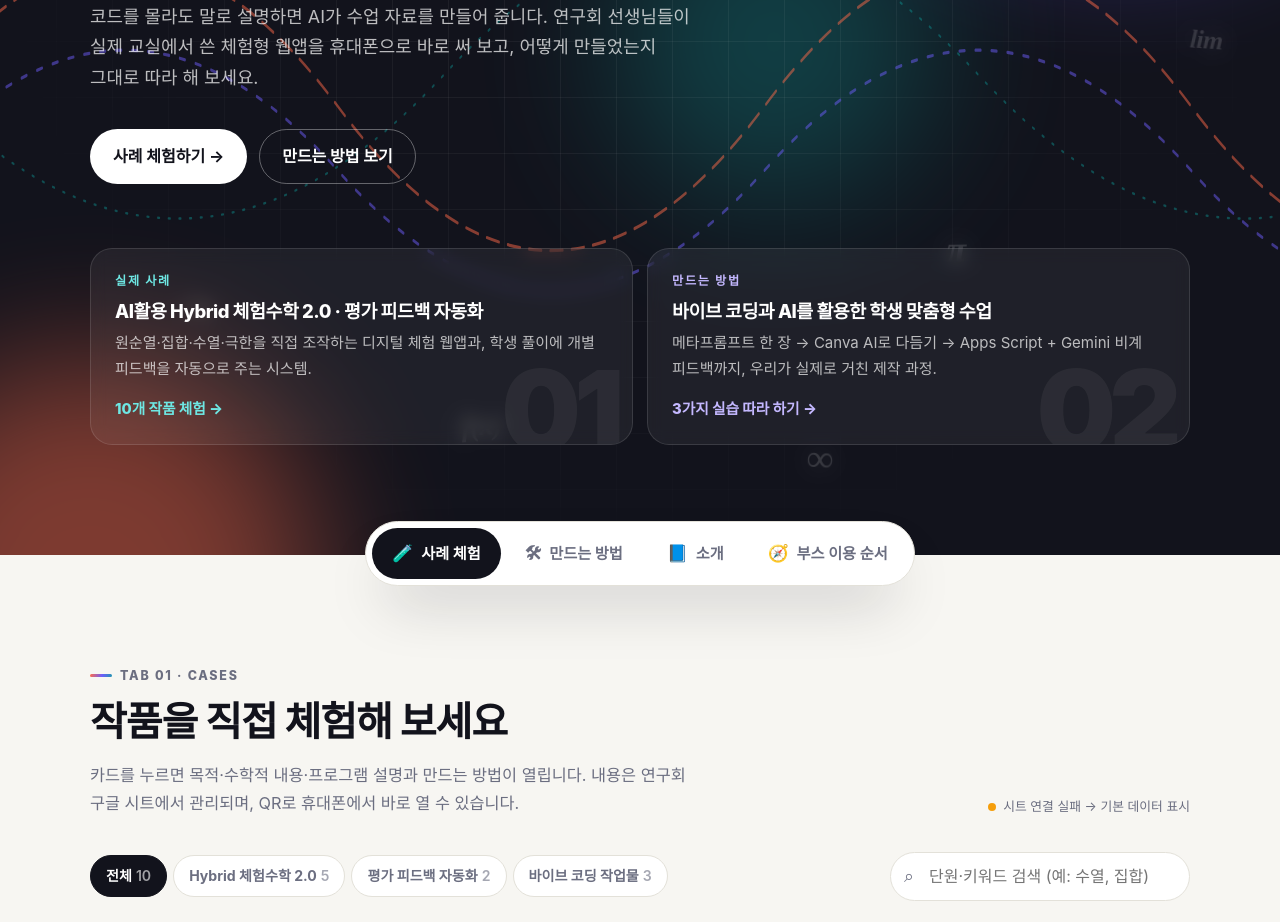
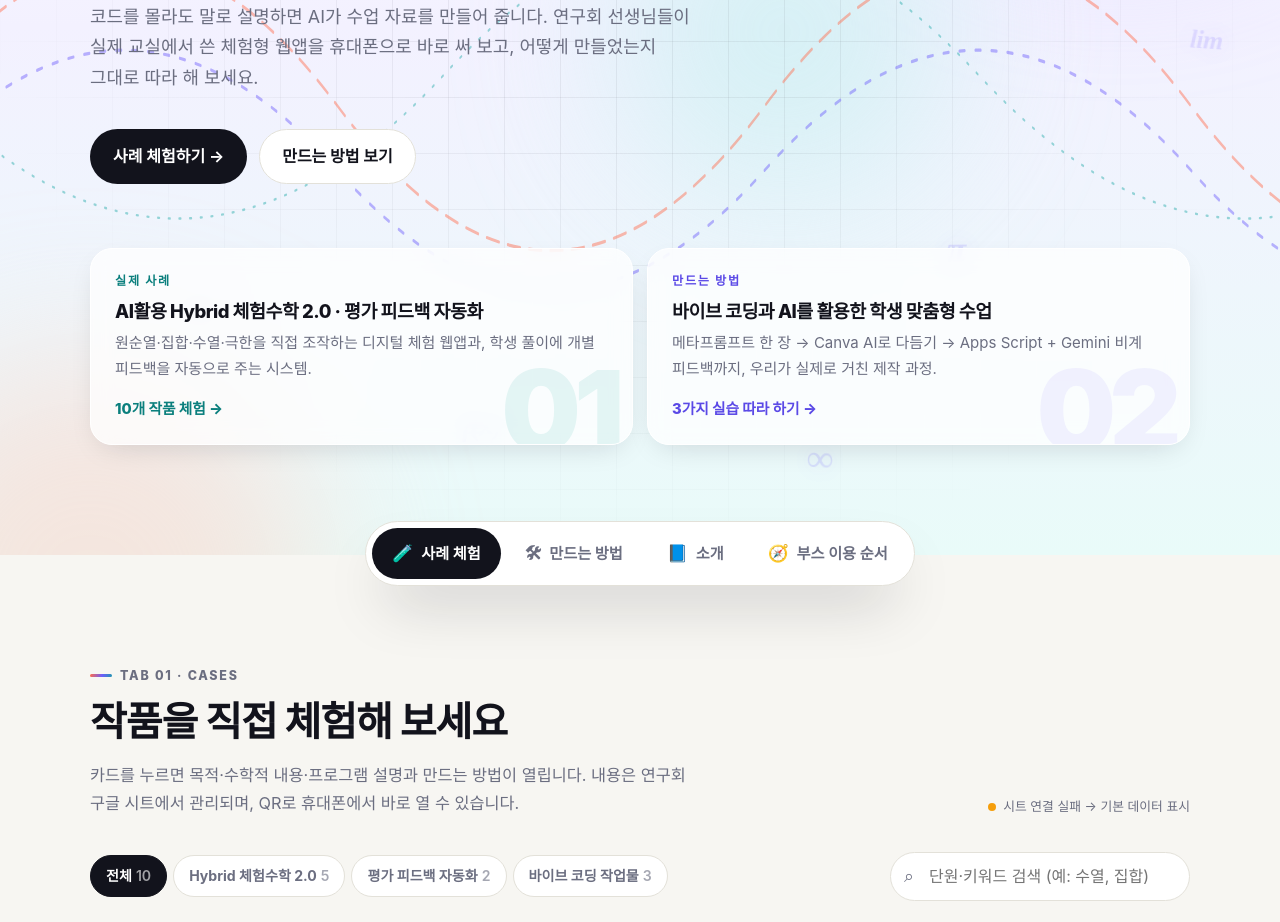
Before and after one commit to SewoongYun/gyeonggi-math-festa, a plain HTML site: page index.html in a window 1280 px wide. Shown: the part 472-1394 px from the top of the page. Drawn offline with Linux system fonts and the light colour scheme; no server answers; a web font is replaced by a local one.

Commit message:
첫 화면·푸터·인용 상자를 밝은 파스텔 톤으로 변경
Co-Authored-By: Claude Fable 5.1 <noreply@anthropic.com>

```diff
--- a/assets/style.css
+++ b/assets/style.css
@@ -80,45 +80,49 @@ p { margin: 0 0 1em; }
 .chip.plain::before { display: none; }
 
 /* ─── 히어로 ─── */
-.hero { position: relative; overflow: hidden; background: var(--ink); color: #fff; padding: 84px 0 110px; }
-.hero .orb { position: absolute; border-radius: 50%; filter: blur(70px); opacity: .55; pointer-events: none; }
-.hero .orb.a { width: 560px; height: 560px; background: var(--violet); top: -220px; right: -120px; }
-.hero .orb.b { width: 460px; height: 460px; background: var(--coral); bottom: -260px; left: -140px; opacity: .45; }
-.hero .orb.c { width: 320px; height: 320px; background: var(--teal); top: 30%; left: 48%; opacity: .3; }
-.hero .grid-bg { position: absolute; inset: 0; background-image: linear-gradient(rgba(255,255,255,.05) 1px, transparent 1px), linear-gradient(90deg, rgba(255,255,255,.05) 1px, transparent 1px); background-size: 56px 56px; mask-image: radial-gradient(ellipse at 50% 30%, #000 30%, transparent 75%); pointer-events: none; }
+.hero { position: relative; overflow: hidden; color: var(--ink); padding: 84px 0 110px;
+  background: linear-gradient(180deg, #ffffff 0%, #f3f1ff 45%, #e9fbf9 100%); }
+.hero .orb { position: absolute; border-radius: 50%; filter: blur(80px); opacity: .5; pointer-events: none; }
+.hero .orb.a { width: 560px; height: 560px; background: #c7bfff; top: -220px; right: -120px; }
+.hero .orb.b { width: 460px; height: 460px; background: #ffd1c4; bottom: -260px; left: -140px; }
+.hero .orb.c { width: 340px; height: 340px; background: #bff0ed; top: 28%; left: 48%; opacity: .55; }
+.hero .grid-bg { position: absolute; inset: 0; background-image: linear-gradient(rgba(18,19,28,.06) 1px, transparent 1px), linear-gradient(90deg, rgba(18,19,28,.06) 1px, transparent 1px); background-size: 56px 56px; mask-image: radial-gradient(ellipse at 50% 30%, #000 30%, transparent 75%); pointer-events: none; }
 /* 수학 배경 장식 */
 .math-waves { position: absolute; inset: 0; width: 100%; height: 100%; pointer-events: none; opacity: .9; }
 .math-waves path { fill: none; stroke-width: 2; stroke-linecap: round; stroke-dasharray: 14 10; animation: wave-flow 14s linear infinite; }
-.math-waves .w1 { stroke: rgba(255,107,74,.55); }
-.math-waves .w2 { stroke: rgba(109,93,252,.55); animation-duration: 18s; animation-direction: reverse; stroke-dasharray: 6 12; }
+.math-waves .w1 { stroke: rgba(255,107,74,.5); }
+.math-waves .w2 { stroke: rgba(109,93,252,.5); animation-duration: 18s; animation-direction: reverse; stroke-dasharray: 6 12; }
 .math-waves .w3 { stroke: rgba(15,163,160,.45); animation-duration: 22s; stroke-width: 1.5; stroke-dasharray: 2 10; }
 @keyframes wave-flow { to { stroke-dashoffset: -240; } }
 .math-symbols { position: absolute; inset: 0; pointer-events: none; overflow: hidden; }
 .math-symbols span {
   position: absolute; font-size: var(--s, 2rem); font-weight: 700; letter-spacing: -0.02em;
   font-family: "Times New Roman", Georgia, serif; font-style: italic;
-  color: rgba(255,255,255,.14); text-shadow: 0 0 24px rgba(255,255,255,.15);
+  color: rgba(109,93,252,.16); text-shadow: 0 0 24px rgba(109,93,252,.12);
   animation: sym-float 9s ease-in-out infinite; animation-delay: var(--d, 0s);
 }
 @keyframes sym-float { 0%, 100% { transform: translateY(0) rotate(-4deg); } 50% { transform: translateY(-18px) rotate(4deg); } }
 @media (max-width: 720px) { .math-symbols span { font-size: calc(var(--s, 2rem) * .7); } }
 @media (prefers-reduced-motion: reduce) { .math-waves path, .math-symbols span { animation: none; } }
 .hero .wrap { position: relative; z-index: 1; }
-.hero .eyebrow { display: inline-flex; align-items: center; gap: 10px; padding: 6px 14px 6px 8px; border-radius: 999px; background: rgba(255,255,255,.08); border: 1px solid rgba(255,255,255,.14); font-size: .85rem; font-weight: 600; margin-bottom: 26px; }
+.hero .eyebrow { display: inline-flex; align-items: center; gap: 10px; padding: 6px 14px 6px 8px; border-radius: 999px; background: #fff; border: 1px solid var(--line); box-shadow: var(--shadow); font-size: .85rem; font-weight: 600; margin-bottom: 26px; }
 .hero .eyebrow i { font-style: normal; background: var(--lemon); color: var(--ink); border-radius: 999px; padding: 2px 9px; font-size: .75rem; font-weight: 800; }
 .hero h1 { font-size: clamp(2.3rem, 6vw, 4.6rem); font-weight: 900; line-height: 1.08; letter-spacing: -0.04em; margin-bottom: 22px; max-width: 14ch; }
-.hero .lead { font-size: 1.12rem; color: rgba(255,255,255,.72); max-width: 54ch; margin-bottom: 36px; }
+.hero .lead { font-size: 1.12rem; color: var(--muted); max-width: 54ch; margin-bottom: 36px; }
 .hero .cta { display: flex; gap: 12px; flex-wrap: wrap; margin-bottom: 64px; }
+.hero .cta .btn.light { background: var(--ink); color: #fff; }
+.hero .cta .btn.ghost { background: #fff; border-color: var(--line); color: var(--ink); }
 .hero .pillars { display: grid; gap: 14px; grid-template-columns: 1fr 1fr; }
-.pillar { position: relative; padding: 22px 24px; border-radius: var(--r); background: rgba(255,255,255,.06); border: 1px solid rgba(255,255,255,.12); backdrop-filter: blur(8px); transition: transform .2s, background .2s; overflow: hidden; }
-.pillar:hover { transform: translateY(-3px); background: rgba(255,255,255,.1); }
-.pillar .k { font-size: .76rem; font-weight: 800; letter-spacing: .14em; text-transform: uppercase; color: rgba(255,255,255,.6); margin-bottom: 8px; }
-.pillar h2 { font-size: 1.15rem; margin-bottom: 8px; color: #fff; }
-.pillar p { color: rgba(255,255,255,.7); font-size: .94rem; margin: 0 0 14px; }
+.pillar { position: relative; padding: 22px 24px; border-radius: var(--r); background: rgba(255,255,255,.75); border: 1px solid #fff; box-shadow: var(--shadow); backdrop-filter: blur(10px); transition: transform .2s, box-shadow .2s; overflow: hidden; }
+.pillar:hover { transform: translateY(-3px); box-shadow: var(--shadow-lg); }
+.pillar .k { font-size: .76rem; font-weight: 800; letter-spacing: .14em; text-transform: uppercase; margin-bottom: 8px; }
+.pillar h2 { font-size: 1.15rem; margin-bottom: 8px; color: var(--ink); }
+.pillar p { color: var(--muted); font-size: .94rem; margin: 0 0 14px; }
 .pillar .arrow { font-weight: 800; font-size: .92rem; }
-.pillar.one .k, .pillar.one .arrow { color: #6ee7e3; }
-.pillar.two .k, .pillar.two .arrow { color: #c4b8ff; }
-.pillar .big { position: absolute; right: 14px; bottom: -22px; font-size: 7rem; font-weight: 900; letter-spacing: -0.06em; color: rgba(255,255,255,.05); line-height: 1; }
+.pillar.one .k, .pillar.one .arrow { color: #0b7f7d; }
+.pillar.two .k, .pillar.two .arrow { color: #5a49e6; }
+.pillar .big { position: absolute; right: 14px; bottom: -22px; font-size: 7rem; font-weight: 900; letter-spacing: -0.06em; color: rgba(109,93,252,.08); line-height: 1; }
+.pillar.one .big { color: rgba(15,163,160,.1); }
 @media (max-width: 720px) { .hero { padding: 56px 0 80px; } .hero .pillars { grid-template-columns: 1fr; } }
 
 /* ─── 메인 탭 바 ─── */
@@ -254,8 +258,8 @@ code { background: var(--paper-2); padding: 1px 7px; border-radius: 6px; font-si
 .mission { display: grid; gap: 10px; grid-template-columns: 1fr 1fr; margin-top: 16px; }
 .mission div { background: var(--paper); border-radius: 14px; padding: 14px; font-size: .9rem; }
 .mission div b { display: block; margin-bottom: 4px; }
-.quote { margin: 44px 0 0; padding: 32px 36px; border-radius: var(--r); background: var(--ink); color: #fff; position: relative; overflow: hidden; }
-.quote::before { content: "“"; position: absolute; left: 22px; top: -14px; font-size: 7rem; font-weight: 900; color: rgba(255,255,255,.08); line-height: 1; }
+.quote { margin: 44px 0 0; padding: 32px 36px; border-radius: var(--r); background: linear-gradient(120deg, #f3f1ff, #e9fbf9); border: 1px solid #fff; box-shadow: var(--shadow); color: var(--ink); position: relative; overflow: hidden; }
+.quote::before { content: "“"; position: absolute; left: 22px; top: -14px; font-size: 7rem; font-weight: 900; color: rgba(109,93,252,.12); line-height: 1; }
 .quote p { position: relative; font-size: 1.1rem; line-height: 1.8; margin: 0; max-width: 70ch; }
 @media (max-width: 600px) { .mission { grid-template-columns: 1fr; } }
 
@@ -271,17 +275,17 @@ code { background: var(--paper-2); padding: 1px 7px; border-radius: 6px; font-si
 .booth-note b { display: block; margin-bottom: 4px; }
 
 /* ─── 푸터 ─── */
-.site-footer { background: var(--ink); color: rgba(255,255,255,.65); padding: 44px 0 56px; font-size: .88rem; }
+.site-footer { background: #fff; border-top: 1px solid var(--line); color: var(--muted); padding: 44px 0 56px; font-size: .88rem; }
 .site-footer .wrap { display: flex; flex-wrap: wrap; gap: 16px 40px; justify-content: space-between; }
-.site-footer strong { color: #fff; }
-.site-footer a { color: #fff; text-decoration: underline; text-underline-offset: 3px; }
+.site-footer strong { color: var(--ink); }
+.site-footer a { color: var(--ink); text-decoration: underline; text-underline-offset: 3px; }
 
 /* ─── 토스트 ─── */
 .toast { position: fixed; left: 50%; bottom: 26px; transform: translateX(-50%) translateY(20px); background: var(--ink); color: #fff; padding: 11px 20px; border-radius: 999px; font-size: .9rem; font-weight: 600; opacity: 0; pointer-events: none; transition: opacity .2s, transform .2s; z-index: 200; box-shadow: var(--shadow-lg); }
 .toast.show { opacity: 1; transform: translateX(-50%) translateY(0); }
 
 /* ─── 관리자 비밀번호 게이트 ─── */
-.gate { position: fixed; inset: 0; z-index: 90; display: grid; place-items: center; padding: 20px; background: var(--ink); overflow: hidden; }
+.gate { position: fixed; inset: 0; z-index: 90; display: grid; place-items: center; padding: 20px; background: linear-gradient(180deg, #ffffff, #f3f1ff 50%, #e9fbf9); overflow: hidden; }
 .gate::before { content: ""; position: absolute; width: 520px; height: 520px; border-radius: 50%; background: var(--violet); filter: blur(90px); opacity: .45; top: -200px; right: -120px; }
 .gate::after { content: ""; position: absolute; width: 420px; height: 420px; border-radius: 50%; background: var(--coral); filter: blur(90px); opacity: .35; bottom: -220px; left: -120px; }
 .gate[hidden] { display: none; }
```
